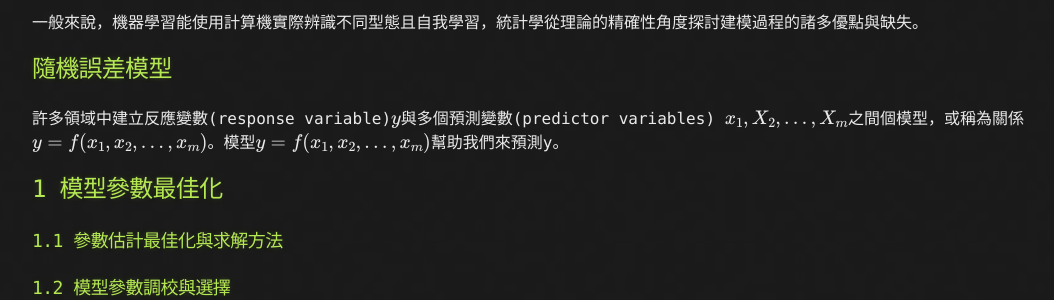
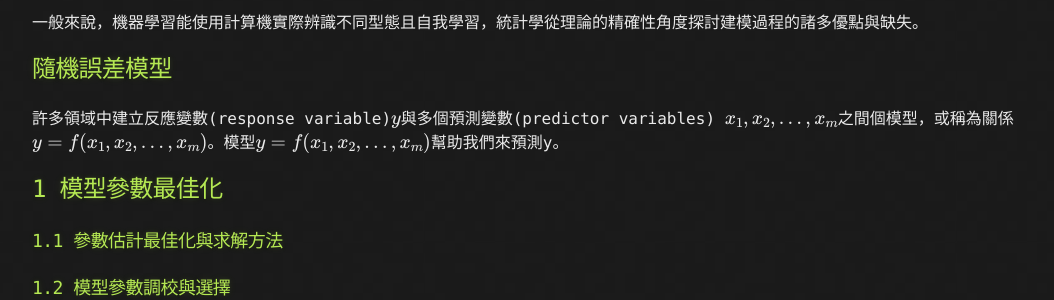
Before and after one commit to jack1012/jack1012.github.io, a Jekyll site: the page built from _posts/2020-03-28-進階機器學習-簡介.md, in a window 1280 px wide. Shown: the part 290-590 px from the top of the page, without its empty margins (108-1162 px from the left). Built offline with Jekyll 4.4.1, drawn with Linux system fonts in a browser that asks for light colours; formulas are drawn with MathJax 3.

```diff
--- a/_posts/2020-03-28-進階機器學習-簡介.md
+++ b/_posts/2020-03-28-進階機器學習-簡介.md
@@ -10,7 +10,7 @@ tags        : [機器學習,簡介]
 一般來說，機器學習能使用計算機實際辨識不同型態且自我學習，統計學從理論的精確性角度探討建模過程的諸多優點與缺失。
 
 ## 隨機誤差模型
-許多領域中建立反應變數(response variable)$y$與多個預測變數(predictor variables) $x_1, X_2, ... , X_m$之間個模型，或稱為關係$y=f(x_1,x_2,...,x_m)$。模型$y=f(x_1,x_2,...,x_m)$幫助我們來預測y。
+許多領域中建立反應變數(response variable)$y$與多個預測變數(predictor variables) $x_1, x_2, ... , x_m$之間個模型，或稱為關係$y=f(x_1,x_2,...,x_m)$。模型$y=f(x_1,x_2,...,x_m)$幫助我們來預測y。
 
 
 ## 1 模型參數最佳化
```
